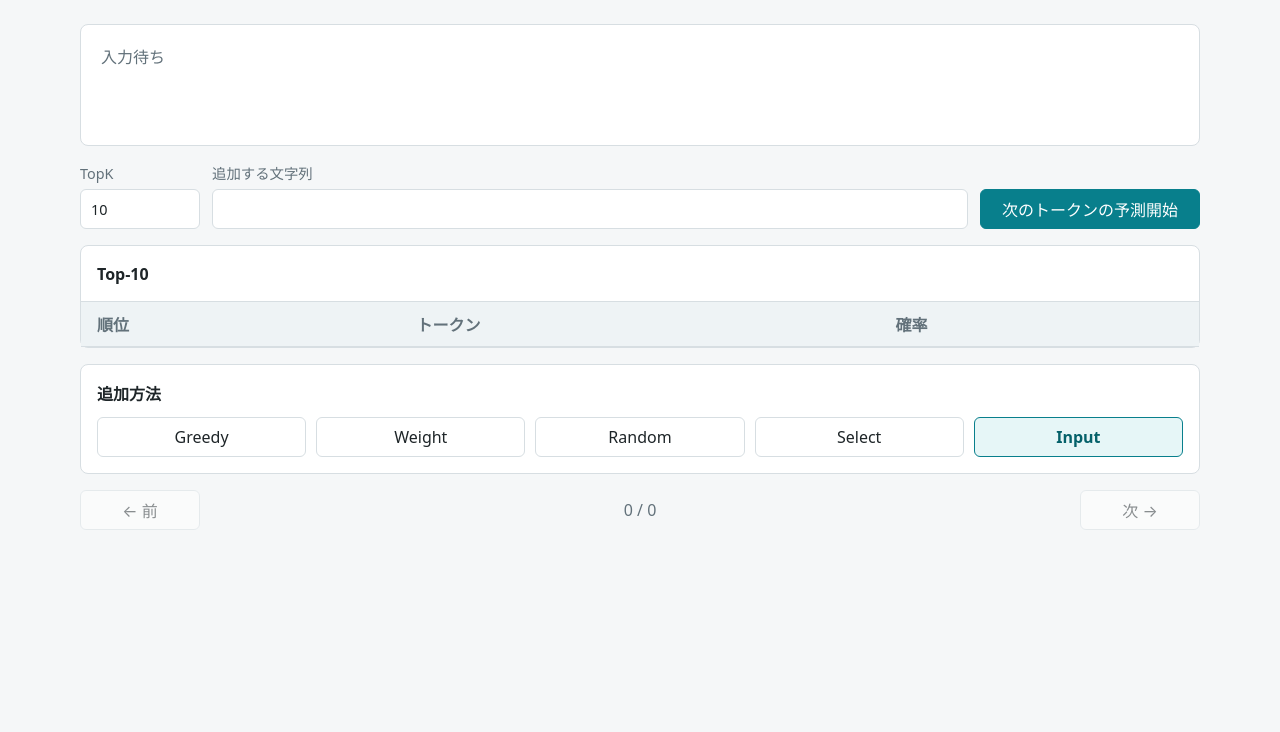
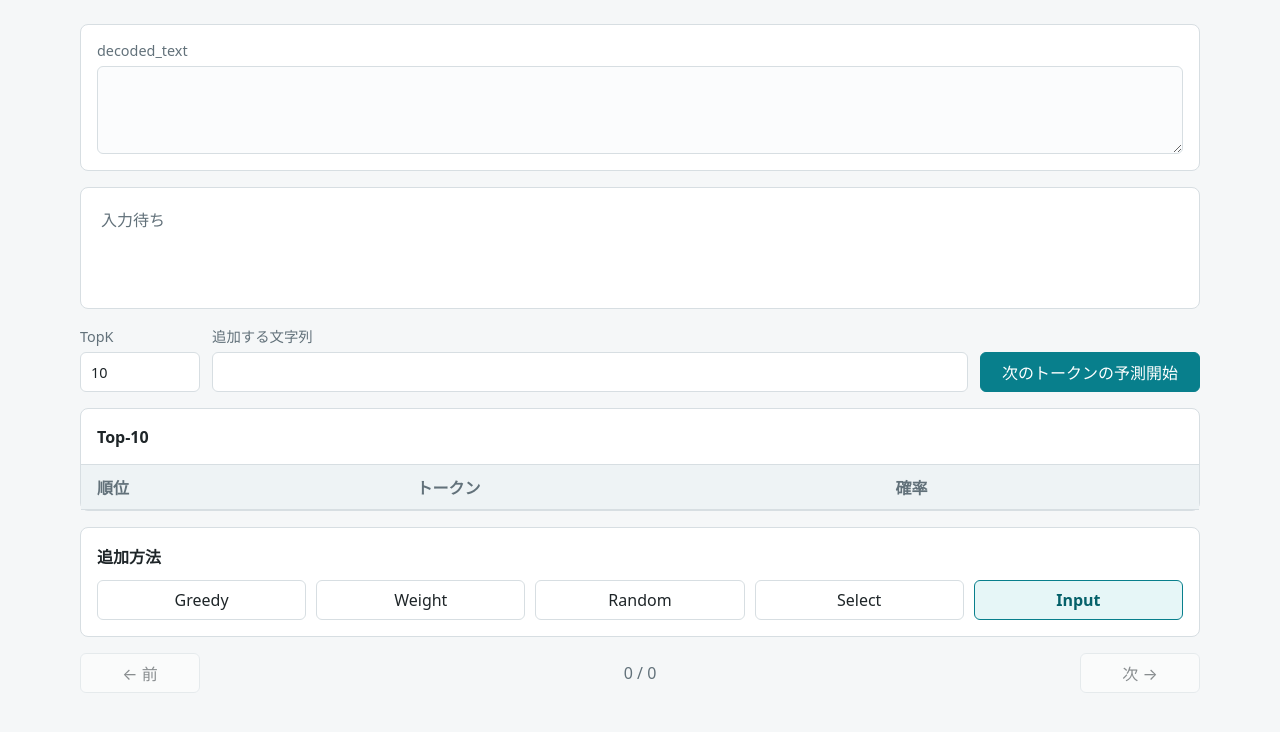
Before and after one commit to nekotsuna/NITKC_opencampus_LLM_demonstration, a FastAPI app: page / in a window 1280 px wide. Shown: the top 732 px of the page. Run offline with FastAPI, Linux system fonts and the light colour scheme; lists and menus that the app fills with data are empty.

Commit message:
feat: display decoded text output

```diff
--- a/client/static/css/style.css
+++ b/client/static/css/style.css
@@ -63,12 +63,30 @@ button:disabled {
   gap: 16px;
 }
 
+.decoded-text-panel,
 .text-panel,
 .table-section,
 .method-section {
   background: var(--panel);
   border: 1px solid var(--line);
   border-radius: 8px;
+}
+
+.decoded-text-panel {
+  padding: 16px;
+}
+
+.decoded-text-panel textarea {
+  width: 100%;
+  resize: vertical;
+  min-height: 88px;
+  border: 1px solid var(--line);
+  border-radius: 6px;
+  padding: 10px 12px;
+  background: #fbfcfd;
+  color: var(--ink);
+  font: inherit;
+  line-height: 1.5;
 }
 
 .token-display {
--- a/client/static/js/ui.js
+++ b/client/static/js/ui.js
@@ -1,5 +1,6 @@
 export function getElements() {
   return {
+    decodedTextOutput: document.querySelector("#decoded-text-output"),
     tokenDisplay: document.querySelector("#token-display"),
     topKInput: document.querySelector("#top-k-input"),
     additionInput: document.querySelector("#addition-input"),
@@ -32,6 +33,7 @@ export function readTopK(elements) {
 }
 
 export function renderApp(elements, state) {
+  renderDecodedText(elements, state);
   renderTokenDisplay(elements, state);
   renderCandidateTable(elements, state.latestResponse?.table || []);
   renderHistoryPosition(elements, state);
@@ -39,6 +41,10 @@ export function renderApp(elements, state) {
   elements.tableTitle.textContent = `Top-${readTopK(elements)}`;
   elements.additionInput.value = state.pendingAddition;
   elements.predictButton.disabled = state.isLoading;
+}
+
+function renderDecodedText(elements, state) {
+  elements.decodedTextOutput.value = state.currentText;
 }
 
 export function renderTokenDisplay(elements, state) {
--- a/client/templates/index.html
+++ b/client/templates/index.html
@@ -10,6 +10,13 @@
   <body>
     <main class="app-shell">
       <section class="workspace" aria-label="LLMデモ操作画面">
+        <div class="decoded-text-panel">
+          <label class="field">
+            <span>decoded_text</span>
+            <textarea id="decoded-text-output" readonly rows="3"></textarea>
+          </label>
+        </div>
+
         <div class="text-panel">
           <div id="token-display" class="token-display" aria-live="polite"></div>
         </div>
```
